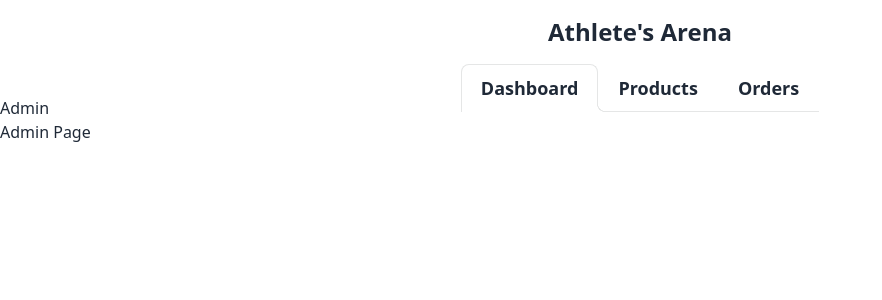
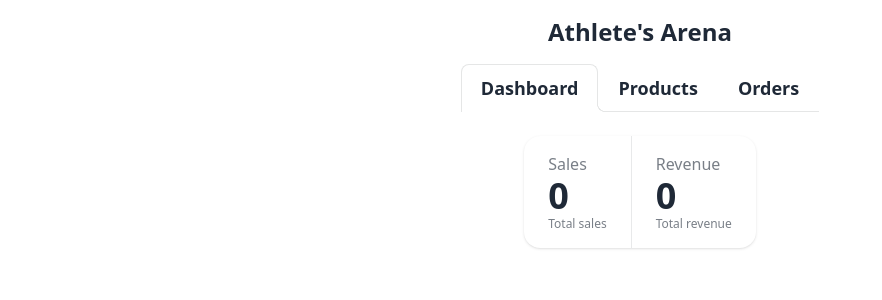
Before and after one commit to SdbnCode/ecom-platform, a Next.js app: page /admin in a window 1280 px wide. Shown: the top 300 px of the page, without its empty margins (0-882 px from the left). Built offline with nearby package versions, Linux system fonts and the light colour scheme; no server answers; the database is empty.

Commit message:
Complete dashboard main page

```diff
--- a/src/app/admin/page.tsx
+++ b/src/app/admin/page.tsx
@@ -1,8 +1,52 @@
-export default function AdminPage() {
+import prisma from "@/lib/prisma";
+
+interface dashboardStatsProps {
+  title: string;
+  value: string | number;
+  description: string;
+}
+
+function DashboardStats({ title, value, description }: dashboardStatsProps) {
   return (
-    <div className="bg-white">
-      <h1>Admin</h1>
-      <p> Admin Page</p>
+    <div className="stat">
+      <div className="stat-title">{title}</div>
+      <div className="stat-value">{value}</div>
+      <div className="stat-desc">{description}</div>
     </div>
   );
 }
+
+async function getStats() {
+  const orderCount = await prisma.order.count();
+  const orderAggregate = await prisma.order.aggregate({
+    _sum: {
+      total: true,
+    },
+  });
+
+  return {
+    orders: orderCount,
+    revenue: orderAggregate._sum.total || 0,
+  };
+}
+
+export default async function AdminPage() {
+  const { orders, revenue } = await getStats();
+
+  return (
+    <div className="mt-10 flex justify-center">
+      <div className="stats stats-vertical shadow lg:stats-horizontal">
+        <DashboardStats
+          title="Sales"
+          value={orders}
+          description="Total sales"
+        />
+        <DashboardStats
+          title="Revenue"
+          value={Intl.NumberFormat("en-CA").format(revenue)}
+          description="Total revenue"
+        />
+      </div>
+    </div>
+  );
+}
```
